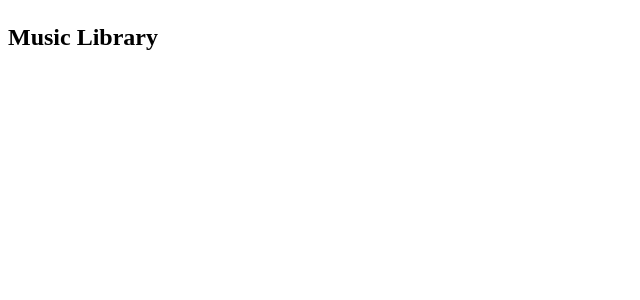
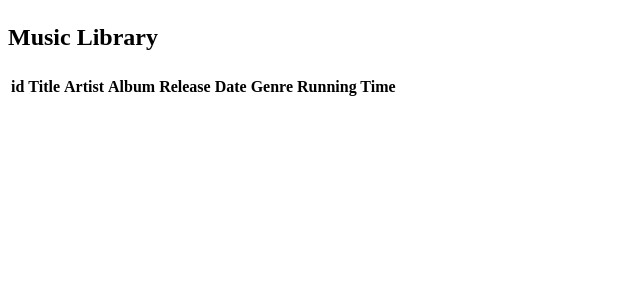
Before and after one commit to GavinWarnock/Music-Library-Frontend, a React (Create React App) app: page / in a window 1280 px wide. Shown: the top 300 px of the page, without its empty margins (0-640 px from the left). Built offline with nearby package versions, Linux system fonts and the light colour scheme.

Commit message:
📦 NEW: Test Commit

```diff
--- a/src/App.js
+++ b/src/App.js
@@ -1,10 +1,14 @@
 import React, { useState } from 'react';
 import NavBar from './Components/NavigationBar/NavigationBar';
+import MusicTable from './Components/MusicTable/MusicTable';
 
 function App() {
   return (
     <div>
       <NavBar />
+      <div>
+        <MusicTable />
+        </div>
     </div>
   );
 }
--- a/src/Components/MusicTable/MusicTable.jsx
+++ b/src/Components/MusicTable/MusicTable.jsx
@@ -0,0 +1,22 @@
+const MusicTable = (props) => {
+    return (
+        <table>
+            <thead>
+            <tr>
+                <th>id</th>
+                <th>Title</th>
+                <th>Artist</th>
+                <th>Album</th>
+                <th>Release Date</th>
+                <th>Genre</th>
+                <th>Running Time</th>
+            </tr>
+            </thead>
+            <tbody>
+
+            </tbody>
+        </table>
+    )
+}
+
+export default MusicTable;
```
